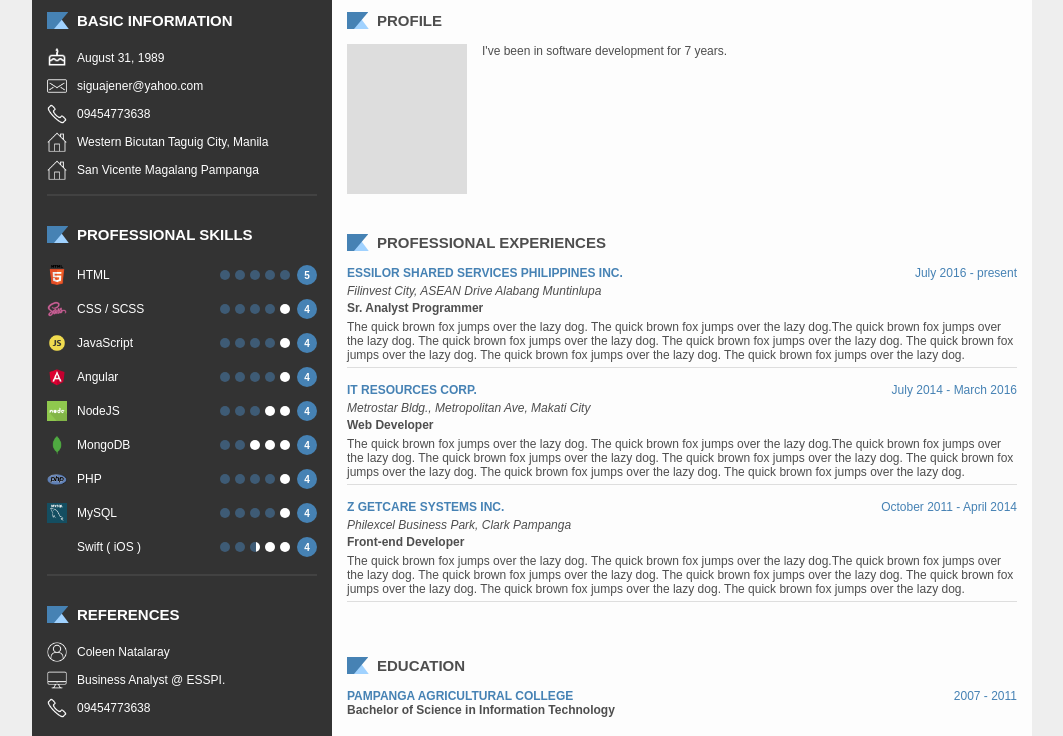
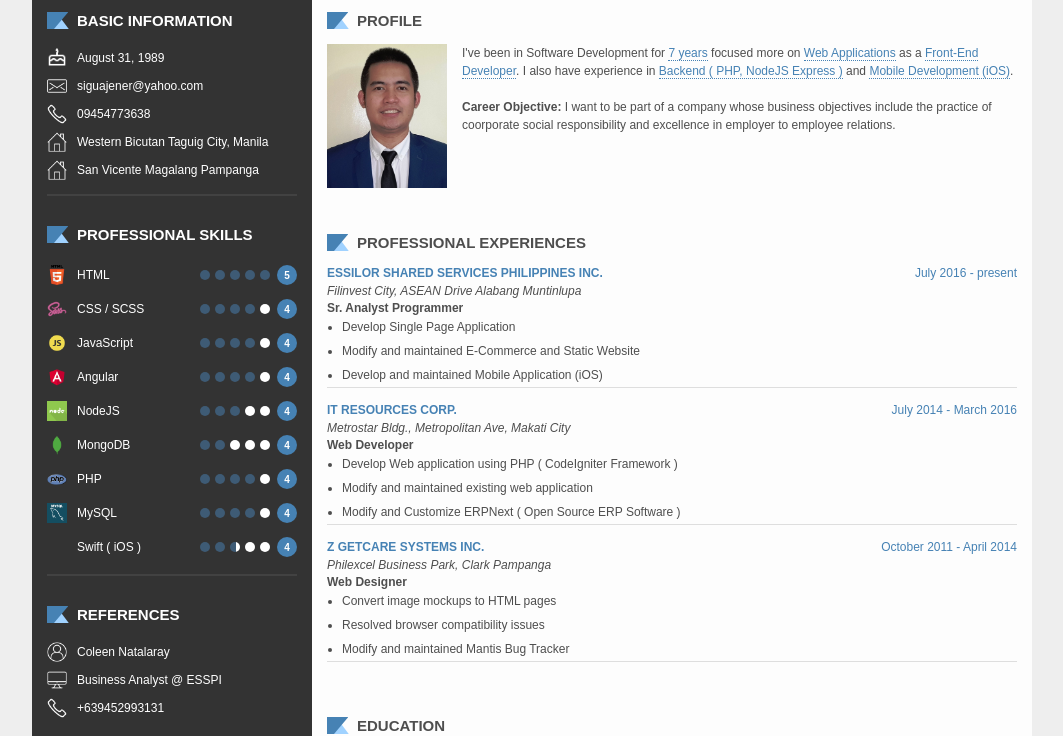
Before and after one commit to js0831/jsresume, a website: page index.html in a window 1280 px wide. Shown: the part 83-819 px from the top of the page, without its empty margins (108-1171 px from the left). Drawn offline with Linux system fonts and the light colour scheme.

Commit message:
add photo

```diff
--- a/index.html
+++ b/index.html
@@ -209,21 +209,21 @@
                             Coleen Natalaray
                         </li>
                         <li class="coder">
-                            Business Analyst @ ESSPI.
+                            Business Analyst @ ESSPI
                         </li>
                         <li class="mobile">
-                            09454773638
+                            +639452993131
                         </li>
                     </ul>
                     <ul>
                         <li class="person">
-                            Kimberly Imber
+                            Zyril Nerecina
                         </li>
                         <li class="coder">
                             Sr. Analyst Programmer @ ESSPI
                         </li>
                         <li class="mobile">
-                            09454773638
+                            +639173160950
                         </li>
                     </ul>
 
@@ -238,10 +238,20 @@
                 <h4 class="section__title">Profile</h4>
 
                 <div class="section__content profile">
-                    <div class="profile__photo"></div>
+                    <div class="profile__photo">
+                        <img src="./images/photo.jpg" alt="">
+                    </div>
                     <div class="profile__description">
-                        I've been in software development for 7 years.
+                        I've been in Software Development for <strong>7 years</strong> focused more on <strong>Web Applications</strong> as a <strong>Front-End Developer</strong>.
+                        I also have experience in <strong>Backend ( PHP, NodeJS Express )</strong> and <strong>Mobile Development (iOS)</strong>.
+
+                        <br><br>
+
+                        <b>Career Objective:</b> I want to be part of a company whose business objectives
+                        include the practice of coorporate social responsibility and excellence in employer to employee relations.
+
                     </div>
+
                 </div>
             </div>
 
@@ -260,9 +270,11 @@
                         Sr. Analyst Programmer
                     </h5>
 
-                    <p class="experience__job-description">
-                        The quick brown fox jumps over the lazy dog. The quick brown fox jumps over the lazy dog.The quick brown fox jumps over the lazy dog. The quick brown fox jumps over the lazy dog. The quick brown fox jumps over the lazy dog. The quick brown fox jumps over the lazy dog. The quick brown fox jumps over the lazy dog. The quick brown fox jumps over the lazy dog.
-                    </p>
+                    <ol class="experience__responsibility">
+                        <li>Develop Single Page Application</li>
+                        <li>Modify and maintained E-Commerce and Static Website</li>
+                        <li>Develop and maintained Mobile Application (iOS)</li>
+                    </ol>
                 </div>
 
                 <div class="section__content experience">
@@ -278,9 +290,11 @@
                         Web Developer
                     </h5>
 
-                    <p class="experience__job-description">
-                        The quick brown fox jumps over the lazy dog. The quick brown fox jumps over the lazy dog.The quick brown fox jumps over the lazy dog. The quick brown fox jumps over the lazy dog. The quick brown fox jumps over the lazy dog. The quick brown fox jumps over the lazy dog. The quick brown fox jumps over the lazy dog. The quick brown fox jumps over the lazy dog.
-                    </p>
+                    <ol class="experience__responsibility">
+                        <li>Develop Web application using PHP ( CodeIgniter Framework ) </li>
+                        <li>Modify and maintained existing web application</li>
+                        <li>Modify and Customize ERPNext ( Open Source ERP Software )</li>
+                    </ol>
                 </div>
 
                 <div class="section__content experience">
@@ -292,11 +306,16 @@
                     </span>
                     <i>Philexcel Business Park, Clark Pampanga</i>
 
-                    <h5 class="experience__job-title">Front-end Developer</h5>
+                    <h5 class="experience__job-title">
+                        Web Designer
+                    </h5>
 
-                    <p class="experience__job-description">
-                        The quick brown fox jumps over the lazy dog. The quick brown fox jumps over the lazy dog.The quick brown fox jumps over the lazy dog. The quick brown fox jumps over the lazy dog. The quick brown fox jumps over the lazy dog. The quick brown fox jumps over the lazy dog. The quick brown fox jumps over the lazy dog. The quick brown fox jumps over the lazy dog.
-                    </p>
+                    <ol class="experience__responsibility">
+                        <li>Convert image mockups to HTML pages</li>
+                        <li>Resolved browser compatibility issues</li>
+                        <li>Modify and maintained Mantis Bug Tracker</li>
+                    </ol>
+
                 </div>
 
             </div>
--- a/scss/main.scss
+++ b/scss/main.scss
@@ -142,7 +142,7 @@
 
     .side{
         background: #333;
-        width: 30rem;
+        width: 28rem;
         padding: 1.5rem;
         overflow-y: auto;
 
@@ -162,7 +162,8 @@
     .content{
         flex:1;
         background: rgba(249, 249, 249, 0.32);
-        padding: 1.5rem;
+
+      border-bottom: 1px dotted #ddd;  padding: 1.5rem;
         overflow-y: auto;
 
         .section:last-child{
@@ -176,16 +177,41 @@
     align-items: flex-start;
     justify-content: flex-start;
 
+    @include responsive(xs){
+        flex-flow: column;
+        align-items: center;
+    }
+
+
     &__photo{
         width:12rem;
         height:15rem;
-        background: #ddd;
         margin-right: 1.5rem;
+        overflow: hidden;
+
+        @include responsive(xs){
+            border-radius: 50%;
+            width: 15rem;
+            border: 5px solid #3e5b75;
+            margin: 0 0 2rem 0;
+        }
+
+        img{
+            height: auto;
+            width: 100%;
+
+        }
     }
 
     &__description{
         flex:1;
         font-size: 1.2rem;
+        line-height: 1.8rem;
+    }
+    strong{
+        color: steelblue;
+        border-bottom: 1px dotted;
+        font-weight: normal;
     }
 }
 
@@ -220,9 +246,14 @@
         grid-column: 1 / -1;
     }
 
-    &__job-description{
-        grid-column: 1 / -1;
-        padding: 0.5rem 0;
+    &__responsibility {
+        padding-left: 1.5rem;
+        list-style: disc;
+        grid-column: 1/-1;
+
+        li {
+            padding: .5rem 0;
+        }
     }
 }
 
```
Also changed, not shown: css/styles.css, images/photo.jpg (added).
